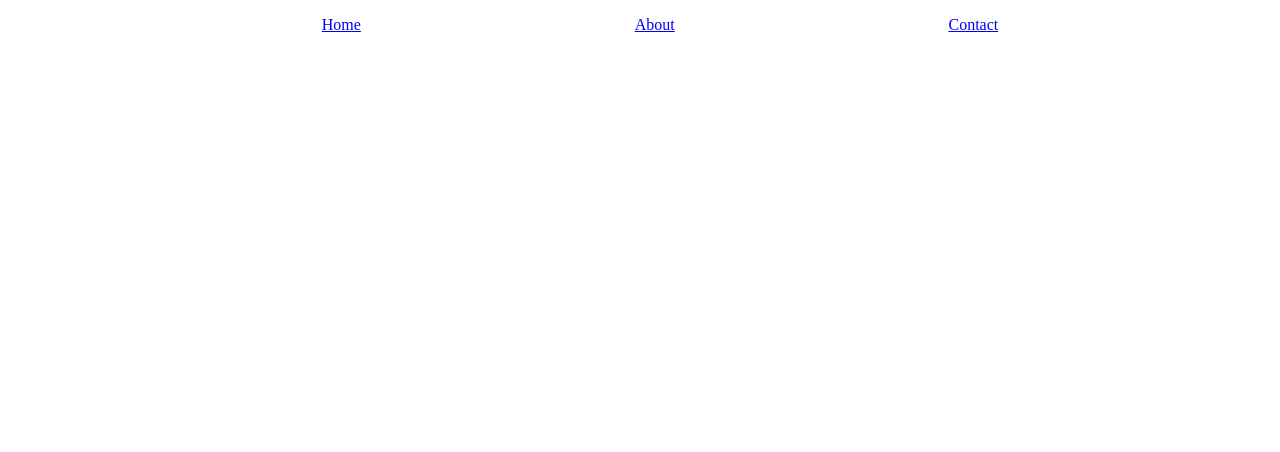
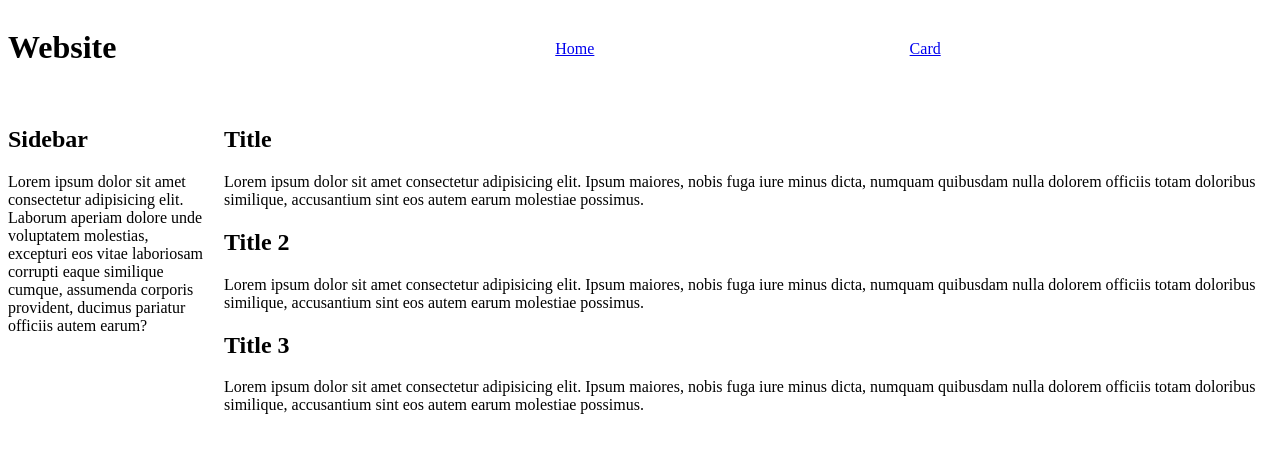
Before and after one commit to swic-web-dev-fs-2025/html-css-review-mqy-xii, a website built with Vite: page index.html in a window 1280 px wide. Built offline with nearby package versions, Linux system fonts and the light colour scheme.

Commit message:
Add grid layouts

```diff
--- a/index.html
+++ b/index.html
@@ -8,15 +8,47 @@
 
     <title>CSS Practice</title>
   </head>
-  <body>
+  <body class="page-layout">
     <header>
-      <nav>
-        <ul>
-          <li><a href="index.html#home">Home</a></li>
-          <li><a href="index.html#about">About</a></li>
-          <li><a href="index.html#contact">Contact</a></li>
-        </ul>
-      </nav>
+      <h1>Website</h1>
     </header>
+    <nav>
+      <ul>
+        <li><a href="index.html#home">Home</a></li>
+        <li><a href="card.html">Card</a></li>
+      </ul>
+    </nav>
+    <sidebar>
+      <h2>Sidebar</h2>
+      <p>
+        Lorem ipsum dolor sit amet consectetur adipisicing elit. Laborum aperiam
+        dolore unde voluptatem molestias, excepturi eos vitae laboriosam
+        corrupti eaque similique cumque, assumenda corporis provident, ducimus
+        pariatur officiis autem earum?
+      </p>
+    </sidebar>
+    <main>
+      <h2>Title</h2>
+      <p>
+        Lorem ipsum dolor sit amet consectetur adipisicing elit. Ipsum maiores,
+        nobis fuga iure minus dicta, numquam quibusdam nulla dolorem officiis
+        totam doloribus similique, accusantium sint eos autem earum molestiae
+        possimus.
+      </p>
+      <h2>Title 2</h2>
+      <p>
+        Lorem ipsum dolor sit amet consectetur adipisicing elit. Ipsum maiores,
+        nobis fuga iure minus dicta, numquam quibusdam nulla dolorem officiis
+        totam doloribus similique, accusantium sint eos autem earum molestiae
+        possimus.
+      </p>
+      <h2>Title 3</h2>
+      <p>
+        Lorem ipsum dolor sit amet consectetur adipisicing elit. Ipsum maiores,
+        nobis fuga iure minus dicta, numquam quibusdam nulla dolorem officiis
+        totam doloribus similique, accusantium sint eos autem earum molestiae
+        possimus.
+      </p>
+    </main>
   </body>
 </html>
--- a/src/style.css
+++ b/src/style.css
@@ -1,10 +1,22 @@
-* {
-  color: blue;
-}
-
 nav ul {
   display: flex;
   list-style-type: none;
   justify-content: space-evenly;
+  align-items: center;
   width: auto;
+  padding: 1em;
 }
+
+/* Simple card layout */
+.card-grid {
+  display: grid;
+  grid-template-columns: repeat(auto-fit, minmax(200px, 1fr));
+  gap: 2rem;
+}
+
+/* Header-sidebar-main layout */
+.page-layout {
+  display: grid;
+  grid-template: "header header" auto "sidebar main" 1fr / 200px 1fr;
+  gap: 1em;
+}
```
Also changed, not shown: card.html (added, +74 -0 lines).
